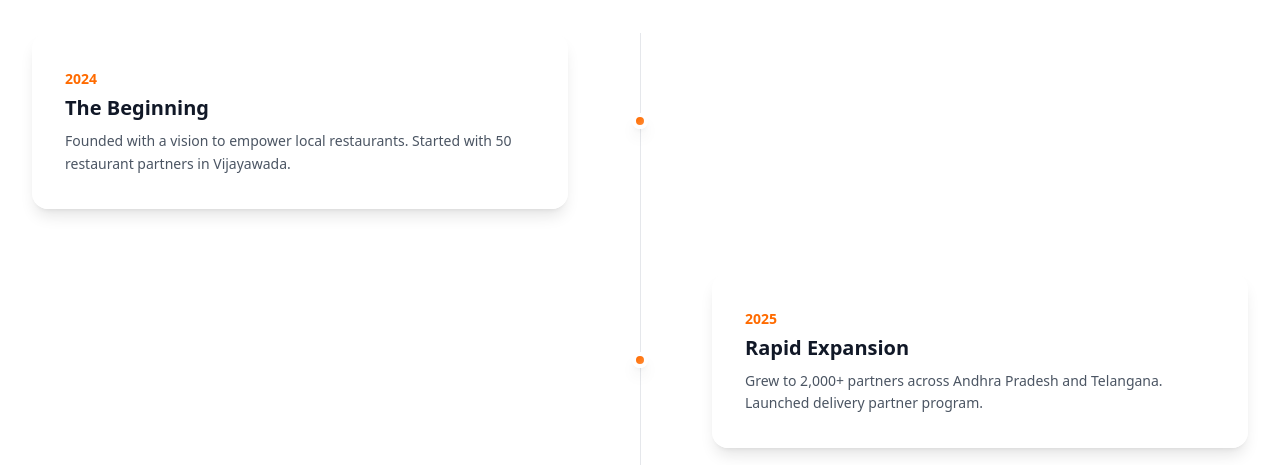
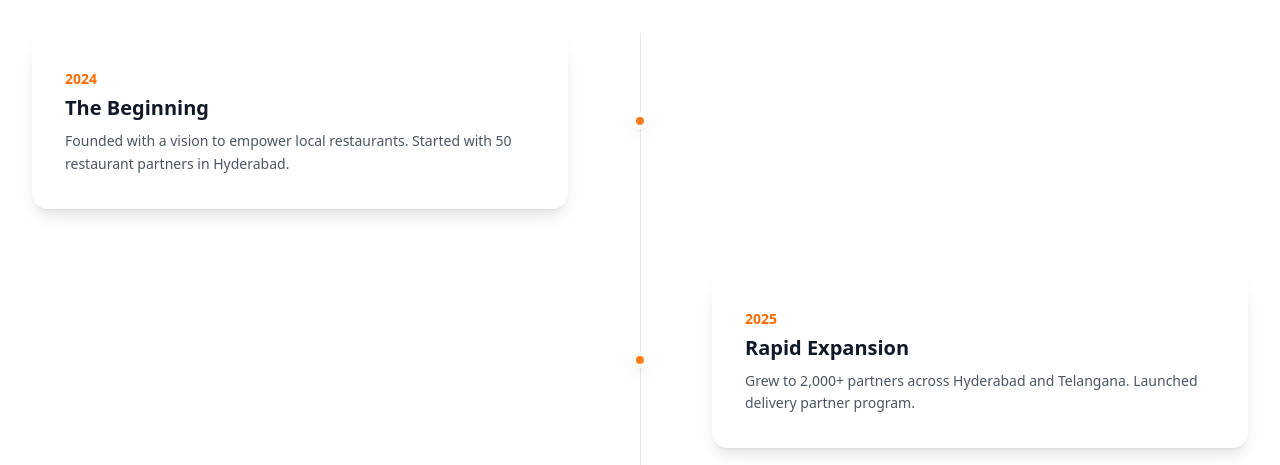
Before and after one commit to weworklocal1-cyber/onboard-admin, a Next.js app: page /about-us in a window 1280 px wide. Shown: the part 1340-1805 px from the top of the page. Built offline with nearby package versions, Linux system fonts and the light colour scheme; no server answers.

Commit message:
Fix Supabase RLS issue

```diff
--- a/src/app/about-us/page.tsx
+++ b/src/app/about-us/page.tsx
@@ -11,8 +11,8 @@ import Link from "next/link";
 import { StaggerContainer, StaggerItem } from "@/components/animations/scroll-reveal";
 
 const timelineItems = [
-  { year: "2024", title: "The Beginning", desc: "Founded with a vision to empower local restaurants. Started with 50 restaurant partners in Vijayawada." },
-  { year: "2025", title: "Rapid Expansion", desc: "Grew to 2,000+ partners across Andhra Pradesh and Telangana. Launched delivery partner program." },
+  { year: "2024", title: "The Beginning", desc: "Founded with a vision to empower local restaurants. Started with 50 restaurant partners in Hyderabad." },
+  { year: "2025", title: "Rapid Expansion", desc: "Grew to 2,000+ partners across Hyderabad and Telangana. Launched delivery partner program." },
   { year: "2026", title: "Going Big", desc: "Expanded to 5,000+ partners. Planning pan-India expansion with technology-led growth." },
   { year: "Future", title: "The Vision", desc: "Become India's most trusted local commerce platform. Empower 1 million+ local businesses." },
 ];
--- a/src/app/api/admin/leads/route.ts
+++ b/src/app/api/admin/leads/route.ts
@@ -1,5 +1,5 @@
 import { NextResponse } from "next/server";
-import { supabase, supabaseAdmin } from "@/lib/supabase";
+import { supabaseAdmin } from "@/lib/supabase";
 
 export const dynamic = "force-dynamic";
 
--- a/src/app/api/admin/me/route.ts
+++ b/src/app/api/admin/me/route.ts
@@ -1,6 +1,5 @@
 import { NextResponse } from "next/server";
 import { supabaseAdmin } from "@/lib/supabase";
-import { createClient } from "@supabase/supabase-js";
 
 export const dynamic = "force-dynamic";
 
--- a/src/app/layout.tsx
+++ b/src/app/layout.tsx
@@ -10,6 +10,7 @@ const inter = Inter({
 });
 
 export const metadata: Metadata = {
+  metadataBase: new URL("https://www.localwala.tech"),
   title: {
     default: "LocalWala Food - Delivering Local. Empowering Businesses.",
     template: "%s | LocalWala Food",
--- a/src/lib/submit-lead.ts
+++ b/src/lib/submit-lead.ts
@@ -1,4 +1,4 @@
-import { supabase } from "@/lib/supabase";
+import { supabaseAdmin } from "@/lib/supabase";
 
 function toSnake(key: string): string {
   return key.replace(/[A-Z]/g, (m) => "_" + m.toLowerCase());
@@ -47,7 +47,7 @@ export async function submitLead(table: string, data: Record<string, any>) {
     }
   }
 
-  const { error } = await supabase
+  const { error } = await supabaseAdmin
     .from(table)
     .insert([row]);
 
```
Also changed, not shown: 2 other files (tests, documents, lock files or other folders).
